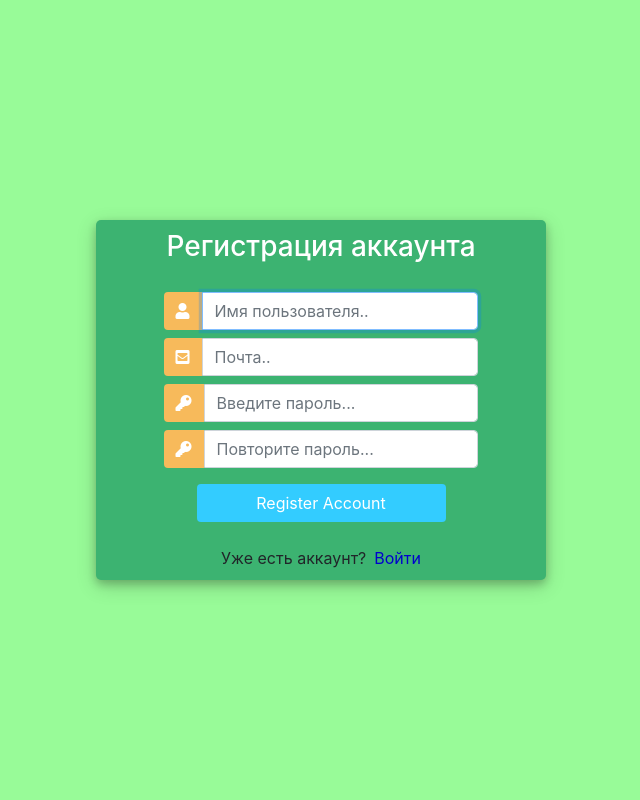
After one commit to NaryFan/isp3-4, a Django app: template project/main/templates/register_page.html in a window 1280 px wide. The commit adds this page. Shown: the whole page, without its empty margins (319-959 px from the left). Run offline with Django 4.2, Linux system fonts and the light colour scheme; the template is opened without the code that fills it: values that come from a table or form of the project are taken from there, others are empty; some libraries are stand-ins or nearby versions.

```diff
--- a/project/main/forms.py
+++ b/project/main/forms.py
@@ -1,6 +1,8 @@
 from .models import Task
 from django.forms import ModelForm, TextInput, Textarea
-
+from django.contrib.auth.forms import UserCreationForm
+from django import forms
+from django.contrib.auth.models import User
 
 class TaskForm(ModelForm):
     class Meta:# в этом классе указываем дополнительные настройки
@@ -15,3 +17,8 @@ class TaskForm(ModelForm):
                 'placeholder': 'Введите описание'
             }),
         }
+
+class CreateUserForm(UserCreationForm):
+    class Meta:
+        model = User
+        fields = ["username", "email", "password1", "password2"]
--- a/project/main/models.py
+++ b/project/main/models.py
@@ -9,5 +9,5 @@ class Task(models.Model):
         return self.nameofdishes
 
     class Meta:
-        verbose_name = 'Задача'
-        verbose_name_plural = 'Задачи'
+        verbose_name = 'Блюдо'
+        verbose_name_plural = 'Блюда'
--- a/project/main/templates/create.html
+++ b/project/main/templates/create.html
@@ -8,7 +8,7 @@
     <h1 class="display-5 fw-bold">Добавить блюдо</h1>
     <form method = "post">
         {% csrf_token %}
-        {{ form.title }}<br>
+        {{ form.nameofdishes }}<br>
         {{ form.task }}<br>
         <button type="submit" class="btn btn-success">Добавить</button>
         <span>{{ error }}</span>
--- /dev/null
+++ b/project/main/templates/register_page.html
@@ -0,0 +1,132 @@
+<!DOCTYPE html>
+<html>
+
+<head>
+	<title>Авторизация</title>
+	<link rel="stylesheet" href="https://stackpath.bootstrapcdn.com/bootstrap/4.1.3/css/bootstrap.min.css" integrity="sha384-MCw98/SFnGE8fJT3GXwEOngsV7Zt27NXFoaoApmYm81iuXoPkFOJwJ8ERdknLPMO" crossorigin="anonymous">
+	<script src="https://ajax.googleapis.com/ajax/libs/jquery/3.3.1/jquery.min.js"></script>
+	<link rel="stylesheet" href="https://use.fontawesome.com/releases/v5.6.1/css/all.css" integrity="sha384-gfdkjb5BdAXd+lj+gudLWI+BXq4IuLW5IT+brZEZsLFm++aCMlF1V92rMkPaX4PP" crossorigin="anonymous">
+
+	<style>
+		body,
+		html {
+			margin: 0;
+			padding: 0;
+			height: 100%;
+			background: #98FB98 !important;
+		}
+		.user_card {
+			width: 450px;
+			margin-top: auto;
+			margin-bottom: auto;
+			background: #3CB371 ;
+			position: relative;
+			display: flex;
+			justify-content: center;
+			flex-direction: column;
+			padding: 10px;
+			box-shadow: 0 4px 8px 0 rgba(0, 0, 0, 0.2), 0 6px 20px 0 rgba(0, 0, 0, 0.19);
+			-webkit-box-shadow: 0 4px 8px 0 rgba(0, 0, 0, 0.2), 0 6px 20px 0 rgba(0, 0, 0, 0.19);
+			-moz-box-shadow: 0 4px 8px 0 rgba(0, 0, 0, 0.2), 0 6px 20px 0 rgba(0, 0, 0, 0.19);
+			border-radius: 5px;
+
+		}
+
+		.form_container {
+			margin-top: 20px;
+		}
+
+		#form-title{
+			color: #fff;
+		}
+		.login_btn {
+			width: 100%;
+			background: #33ccff !important;
+			color: white !important;
+		}
+		.login_btn:focus {
+			box-shadow: none !important;
+			outline: 0px !important;
+		}
+		.login_container {
+			padding: 0 2rem;
+		}
+		.input-group-text {
+			background: #f7ba5b !important;
+			color: white !important;
+			border: 0 !important;
+			border-radius: 0.25rem 0 0 0.25rem !important;
+		}
+		.input_user,
+		.input_pass:focus {
+			box-shadow: none !important;
+			outline: 0px !important;
+		}
+
+	</style>
+
+</head>
+<body>
+	<div class="container h-100">
+		<div class="d-flex justify-content-center h-100">
+			<div class="user_card">
+				<div class="d-flex justify-content-center">
+					<h3 id="form-title">Регистрация аккаунта</h3>
+				</div>
+				<div class="d-flex justify-content-center form_container">
+
+					<form method="POST" action="">
+						{% csrf_token %}
+						<div class="input-group mb-2">
+							<div class="input-group-append">
+								<span class="input-group-text"><i class="fas fa-user"></i></span>
+							</div>
+							{{ form.username }}
+						</div>
+						<div class="input-group mb-2">
+							<div class="input-group-append">
+								<span class="input-group-text"><i class="fas fa-envelope-square"></i></span>
+							</div>
+							{{ form.email }}
+						</div>
+						<div class="input-group mb-2">
+							<div class="input-group-append">
+								<span class="input-group-text"><i class="fas fa-key"></i></span>
+							</div>
+							{{ form.password1 }}
+						</div>
+						<div class="input-group mb-2">
+							<div class="input-group-append">
+								<span class="input-group-text"><i class="fas fa-key"></i></span>
+							</div>
+							{{ form.password2 }}
+						</div>
+
+				   		<div class="d-flex justify-content-center mt-3 login_container">
+				 			<input class="btn login_btn" type="submit" value="Register Account">
+				   		</div>
+					</form>
+				</div>
+
+				<div class="mt-4">
+					<div class="d-flex justify-content-center links">
+						Уже есть аккаунт? <a href="{% url 'login_page' %}" class="ml-2" style="text-decoration: none; color: #0000CD">Войти</a>
+					</div>
+				</div>
+			</div>
+		</div>
+	</div>
+	<script>
+		//Query All input fields
+		var form_fields = document.getElementsByTagName('input')
+		form_fields[1].placeholder='Имя пользователя..';
+		form_fields[2].placeholder='Почта..';
+		form_fields[3].placeholder='Введите пароль...';
+		form_fields[4].placeholder='Повторите пароль...';
+
+		for (var field in form_fields){
+			form_fields[field].className += ' form-control'
+		}
+	</script>
+</body>
+</html>
--- a/project/main/urls.py
+++ b/project/main/urls.py
@@ -1,3 +1,5 @@
+from django.contrib import admin
+from django.urls import path, include
 from . import views
 
 
@@ -5,4 +7,6 @@ urlpatterns = [
     path('', views.index, name='home'),
     path('About-us', views.about, name='about'),
     path('Add_a_dish', views.create, name='create'),
+    path('login', views.login, name='login_page'),
+    path('Register', views.register, name='register_page'),
 ]
```
Also changed, not shown: project/main/templates/login_page.html (added, +121 -0 lines), project/main/views.py (+19 -0 lines), project/project/settings.py (+5 -11 lines).
